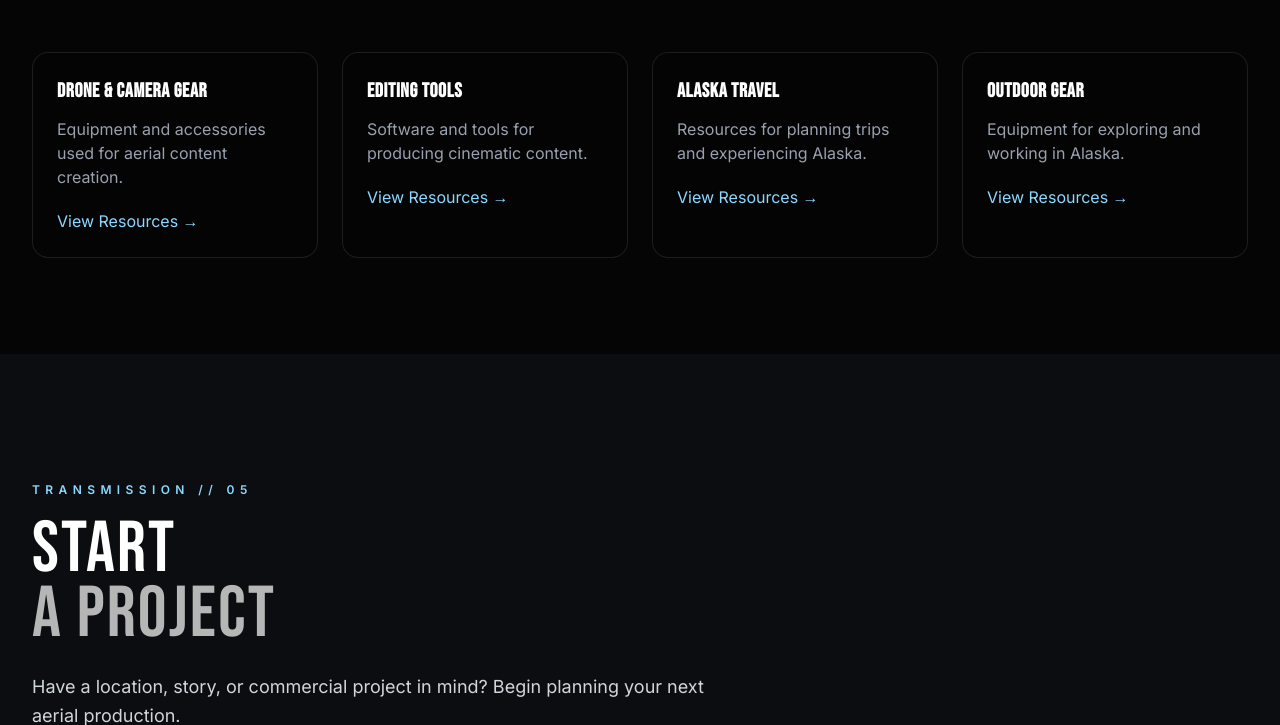
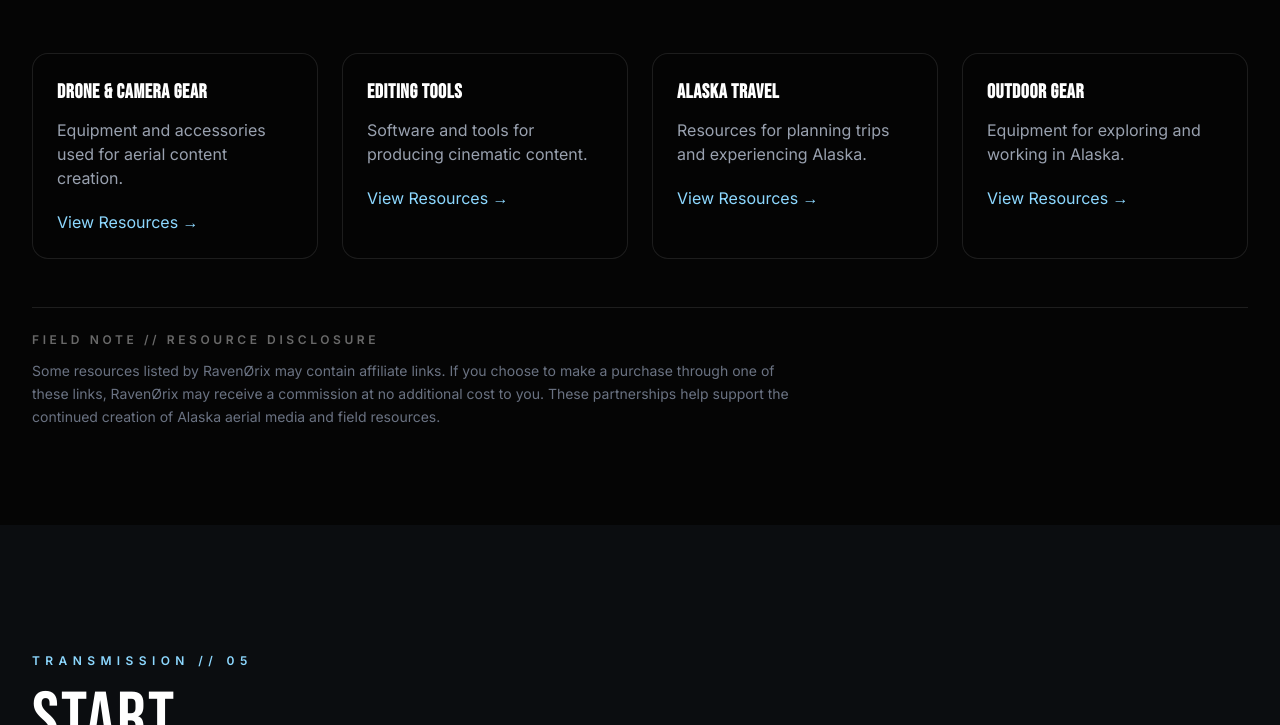
Before and after one commit to ravenorix/ravenorix-website, an Astro site: page / in a window 1280 px wide. Shown: the part 5818-6543 px from the top of the page. Built offline with nearby package versions, Linux system fonts and the light colour scheme; Astro itself is replaced by a stand-in of ours.

Commit message:
Add affiliate disclosure to field resources

```diff
--- a/src/components/Affiliates.astro
+++ b/src/components/Affiliates.astro
@@ -3,6 +3,8 @@ id="affiliates"
 class="
 py-24
 bg-raven-dark
+border-t
+border-white/10
 "
 >
 
@@ -123,6 +125,8 @@ View Resources →
 
 
 
+
+
 <div
 class="
 rounded-2xl
@@ -169,6 +173,8 @@ View Resources →
 
 
 </div>
+
+
 
 
 
@@ -220,6 +226,8 @@ View Resources →
 
 
 </div>
+
+
 
 
 
@@ -275,6 +283,49 @@ View Resources →
 </div>
 
 
+
+
+
+<div
+class="
+mt-12
+border-t
+border-white/10
+pt-6
+"
+>
+
+<p
+class="
+text-xs
+uppercase
+tracking-[0.3em]
+text-white/40
+font-semibold
+"
+>
+FIELD NOTE // RESOURCE DISCLOSURE
+</p>
+
+
+<p
+class="
+mt-3
+max-w-3xl
+text-sm
+text-gray-500
+leading-relaxed
+"
+>
+Some resources listed by RavenØrix may contain affiliate links. If you choose to make a purchase through one of these links, RavenØrix may receive a commission at no additional cost to you. These partnerships help support the continued creation of Alaska aerial media and field resources.
+</p>
+
+
+</div>
+
+
+
+
 </div>
 
 
```
